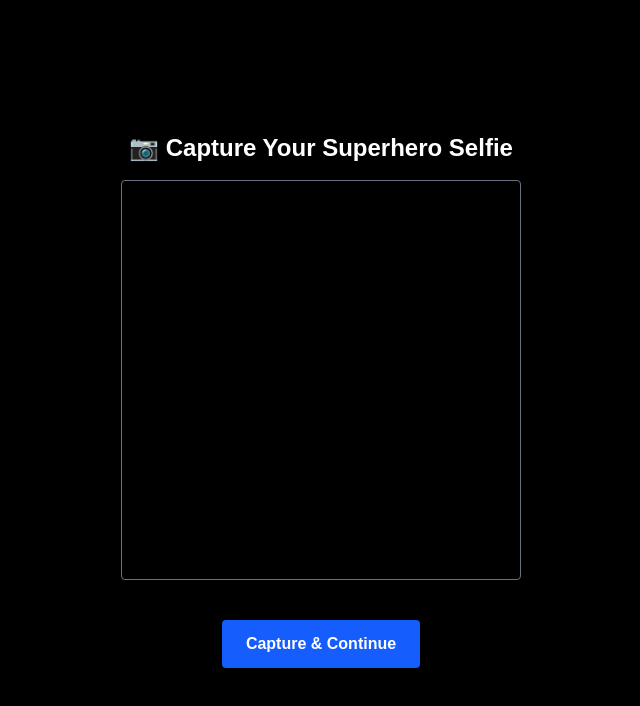
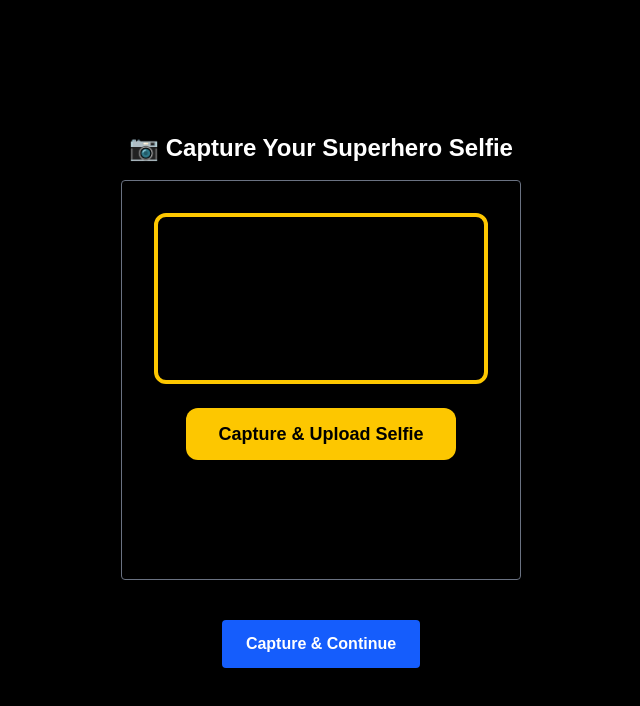
Before and after one commit to saifkazi25/comic-cover-generator, a Next.js app: page /comic/selfie in a window 1280 px wide. Shown: the top 706 px of the page, without its empty margins (319-959 px from the left). Built offline with nearby package versions, Linux system fonts and the light colour scheme; no server answers.

Commit message:
Your message

```diff
--- a/components/WebcamWrapper.tsx
+++ b/components/WebcamWrapper.tsx
@@ -1,28 +1,113 @@
 'use client';
 
-import React, { MutableRefObject } from 'react';
+import React, { useRef, useState } from 'react';
 import Webcam from 'react-webcam';
+import { useRouter } from 'next/navigation';
 
 const videoConstraints = {
-  width: 400,
-  height: 400,
-  facingMode: 'user',
+  width: 1024,
+  height: 1024,
+  facingMode: "user",
 };
 
-interface WebcamWrapperProps {
-  webcamRef: MutableRefObject<Webcam | null>;
-}
+export default function WebcamWrapper() {
+  const webcamRef = useRef<Webcam>(null);
+  const [loading, setLoading] = useState(false);
+  const [error, setError] = useState<string | null>(null);
+  const [preview, setPreview] = useState<string | null>(null);
+  const router = useRouter();
 
-export default function WebcamWrapper({ webcamRef }: WebcamWrapperProps) {
+  // Replace with your actual unsigned upload preset name
+  const CLOUDINARY_UPLOAD_PRESET = 'comiccover';
+  const CLOUDINARY_CLOUD_NAME = 'djm1jppes';
+
+  const captureAndUpload = async () => {
+    setError(null);
+
+    if (!webcamRef.current) {
+      setError("Webcam not ready");
+      return;
+    }
+
+    setLoading(true);
+    // Capture PNG screenshot
+    const screenshot = webcamRef.current.getScreenshot();
+    setPreview(screenshot || null);
+
+    if (!screenshot) {
+      setError("Failed to capture selfie.");
+      setLoading(false);
+      return;
+    }
+
+    try {
+      // Convert base64 PNG to a Blob
+      const byteString = atob(screenshot.split(',')[1]);
+      const mimeString = screenshot.split(',')[0].split(':')[1].split(';')[0];
+      const ab = new ArrayBuffer(byteString.length);
+      const ia = new Uint8Array(ab);
+      for (let i = 0; i < byteString.length; i++) {
+        ia[i] = byteString.charCodeAt(i);
+      }
+      const blob = new Blob([ab], { type: mimeString });
+
+      // Upload to Cloudinary
+      const formData = new FormData();
+      formData.append('file', blob, 'selfie.png');
+      formData.append('upload_preset', CLOUDINARY_UPLOAD_PRESET);
+
+      const uploadRes = await fetch(
+        `https://api.cloudinary.com/v1_1/${CLOUDINARY_CLOUD_NAME}/image/upload`,
+        { method: 'POST', body: formData }
+      );
+      const uploadData = await uploadRes.json();
+
+      if (!uploadData.secure_url) {
+        setError("Upload failed.");
+        setLoading(false);
+        return;
+      }
+
+      // Save selfieUrl to localStorage for next page/use
+      localStorage.setItem('selfieUrl', uploadData.secure_url);
+
+      // Optional: move to next page
+      router.push('/comic/result');
+    } catch (err) {
+      setError("Unexpected error: " + (err as any)?.message);
+    } finally {
+      setLoading(false);
+    }
+  };
+
   return (
-    <Webcam
-      ref={webcamRef}
-      screenshotFormat="image/jpeg"
-      videoConstraints={videoConstraints}
-      className="w-full h-full object-cover"
-      audio={false}
-      mirrored={true}
-      playsInline={true}
-    />
+    <div className="flex flex-col items-center gap-6 p-8 bg-black rounded-2xl">
+      <div className="border-4 border-yellow-400 rounded-xl overflow-hidden">
+        <Webcam
+          ref={webcamRef}
+          audio={false}
+          screenshotFormat="image/png"
+          width={400}
+          height={400}
+          videoConstraints={videoConstraints}
+          mirrored
+        />
+      </div>
+      {preview && (
+        <img
+          src={preview}
+          alt="Selfie Preview"
+          className="mt-4 w-64 h-64 rounded-xl border border-gray-400"
+        />
+      )}
+      <button
+        className="px-8 py-3 rounded-xl text-lg font-bold bg-yellow-400 text-black hover:bg-yellow-500 transition"
+        onClick={captureAndUpload}
+        disabled={loading}
+      >
+        {loading ? "Uploading..." : "Capture & Upload Selfie"}
+      </button>
+      {error && <div className="text-red-500">{error}</div>}
+    </div>
   );
 }
```
